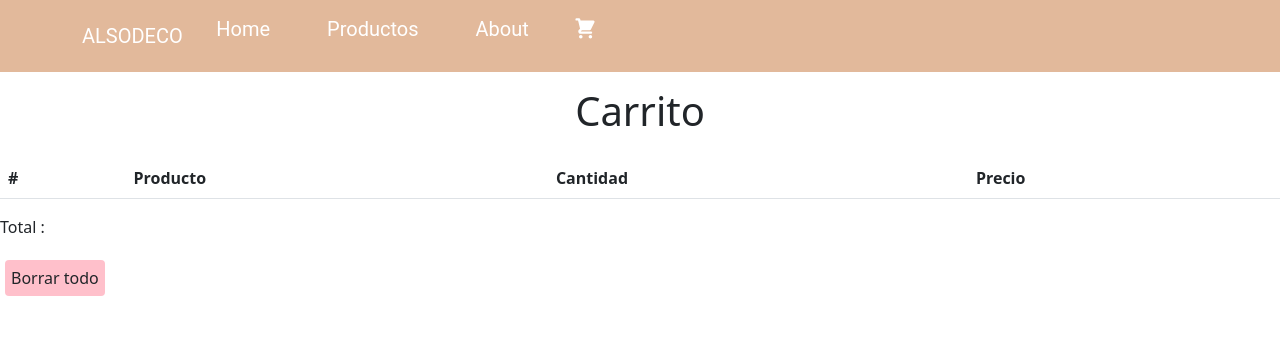
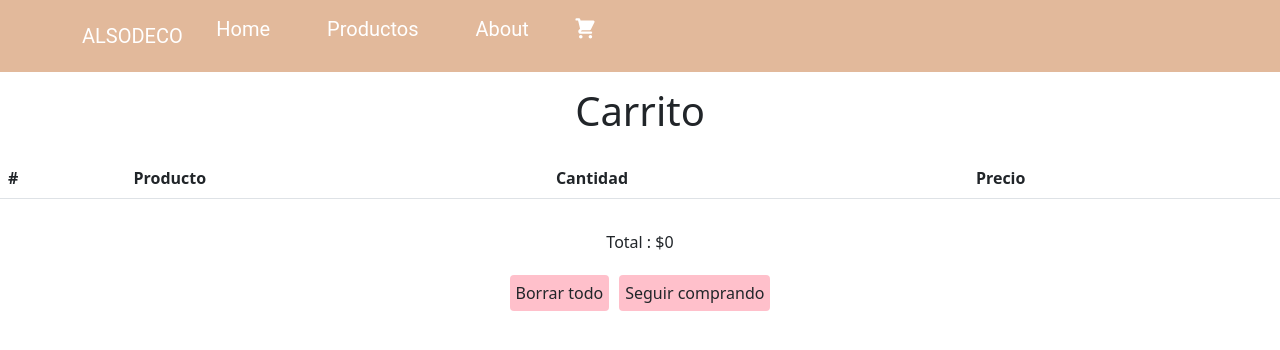
Before and after one commit to Sofiaalv/rjs2, a React (Create React App) app: page /cart in a window 1280 px wide. Shown: the top 350 px of the page. Built offline with nearby package versions, Linux system fonts and the light colour scheme.

Commit message:
error con length

```diff
--- a/src/components/NavBar/NavBar.css
+++ b/src/components/NavBar/NavBar.css
@@ -1,12 +1,12 @@
 .Navbar {
     background-color: rgb(226, 185, 155);
     border-color: none;
+
 }
 
 .menu {
     display: flex;
     flex-direction: row;
-    justify-content: end;
     padding: 5px;
 }
 
@@ -16,14 +16,8 @@
     font-family: 'Roboto';
     font-size: 20px;
     color: white;
-
 }
 
-ul {
-    display: flex;
-    align-items: center;
-
-}
 
 li {
     list-style: none;
@@ -36,9 +30,7 @@ nav ul li a {
     font-family: 'Roboto';
     font-size: 20px;
     color: white;
-    align-items: center;
     padding: 0.625em;
-
 }
 
 nav ul li a :hover {
--- a/src/components/NavBar/NavBar.js
+++ b/src/components/NavBar/NavBar.js
@@ -1,12 +1,12 @@
 import 'bootstrap';
-import { Container, Nav, Navbar } from 'react-bootstrap';
+import { Container, Nav, Navbar, Helpers } from 'react-bootstrap';
 import { Link } from 'react-router-dom';
 import CartWidget from '../icons/CartWidget';
 import "./NavBar.css"
 
 function NavBar () {
     return (
-          <Navbar className='Navbar'>
+          <Navbar className='Navbar StickyTop'>
           <Container>
           <Link to="/" className='link' >ALSODECO</Link>
           <Nav className="me-auto">
--- a/src/components/icons/CartWidget.css
+++ b/src/components/icons/CartWidget.css
@@ -1,4 +1,6 @@
 .cartIcon{
     color: white;
     font-size: x-large;
+    top:0;
+    left:0;
 }
--- a/src/components/icons/CartWidget.js
+++ b/src/components/icons/CartWidget.js
@@ -1,11 +1,16 @@
-import React from "react"
+
 import {HiShoppingCart} from "react-icons/hi"
 import { useNavigate } from "react-router-dom";
+import { useCartContext } from "../context/CartContext";
 import "./CartWidget.css"
 
 const CartWidget = () => {
 
     const navigate = useNavigate();
+    const { cart} = useCartContext();
+
+    console.log(cart.length)
+
     return (
         <div>
             <HiShoppingCart className="cartIcon" onClick={()=> navigate(`/cart`)}/>
--- a/src/pages/CartPage.jsx
+++ b/src/pages/CartPage.jsx
@@ -1,11 +1,15 @@
 import 'bootstrap/dist/css/bootstrap.min.css';
 import { Table } from 'react-bootstrap';
+import { useNavigate } from 'react-router-dom';
 import { useCartContext } from "../components/context/CartContext";
 
 
 const CartPage = () => {
 
     const { cart, removeItem, clear, totalPrice} = useCartContext();
+    const navigate = useNavigate();
+
+    // cart.length === 0 ? <h2> No hay productos</h2>
 
     return(
         <div>
@@ -22,19 +26,21 @@ const CartPage = () => {
                     <tbody>
                     {cart.map((product) => (
                         <tr key={product.item.id}>
-                            <th scope="row">1</th>
+                            <th scope="row">{product.item.id}</th>
                             <td>{product.item.name}</td>
                             <td>{product.count}</td>
-                            <td>$ {product.item.price}</td>
+                            <td>$ {product.item.price * product.count}</td>
                             <td>
-                                <button className="btn" onClick={()=>removeItem(product.item.id)}>Borrar Item</button>
+                                <button className="btn" onClick={()=>removeItem(product.item.id)}>Borrar Items</button>
                             </td>
                         </tr>))}
                     </tbody>
                 </Table>
-            <div>
-                <p>Total : {totalPrice}</p>
+            <div className='centrado'>
+
+                <p>Total : ${totalPrice()}</p>
                 <button className="btn" onClick={clear}>Borrar todo</button>
+                <button className='btn' onClick={()=> navigate(`/products`)}>Seguir comprando</button>
             </div>
         </div>
     )
```
